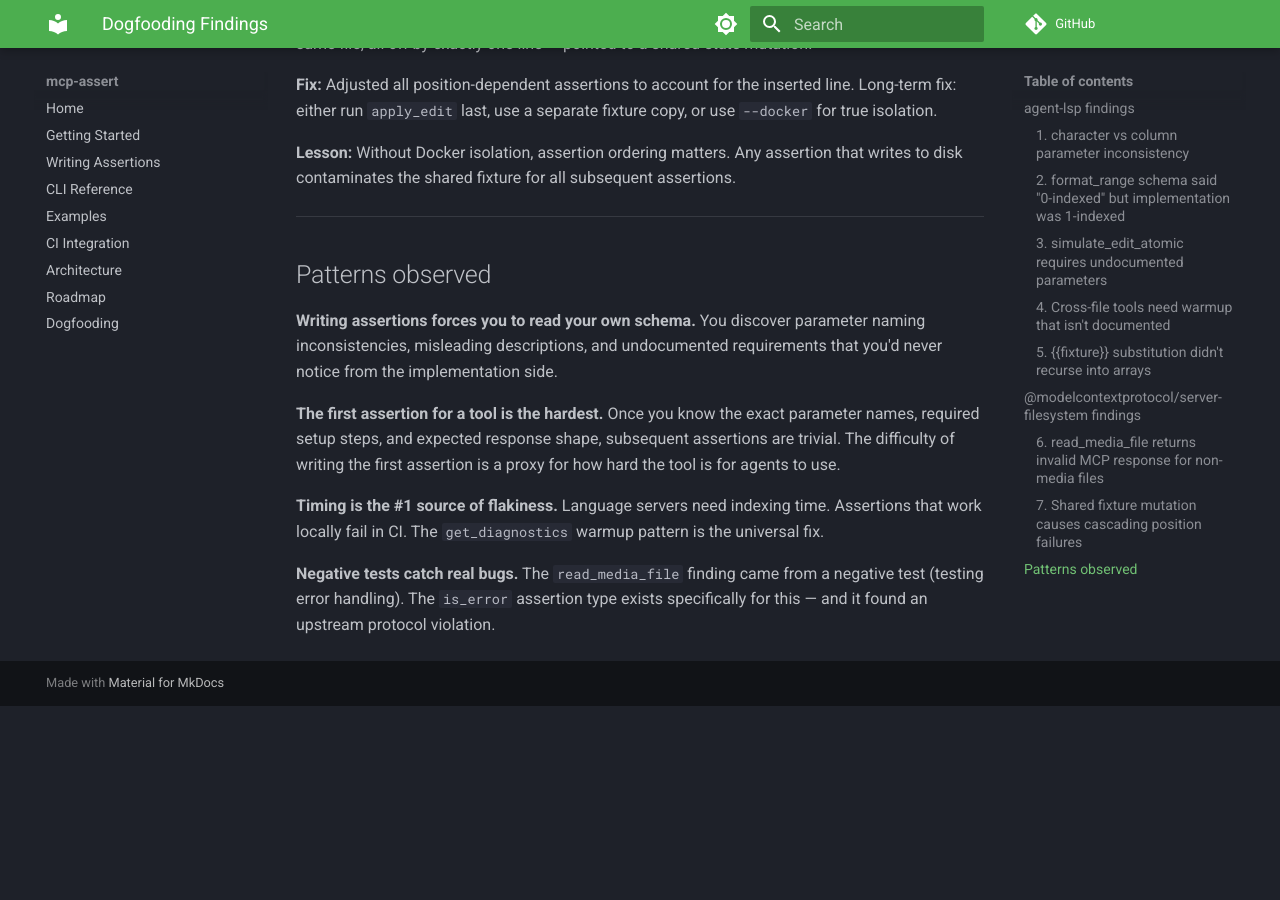
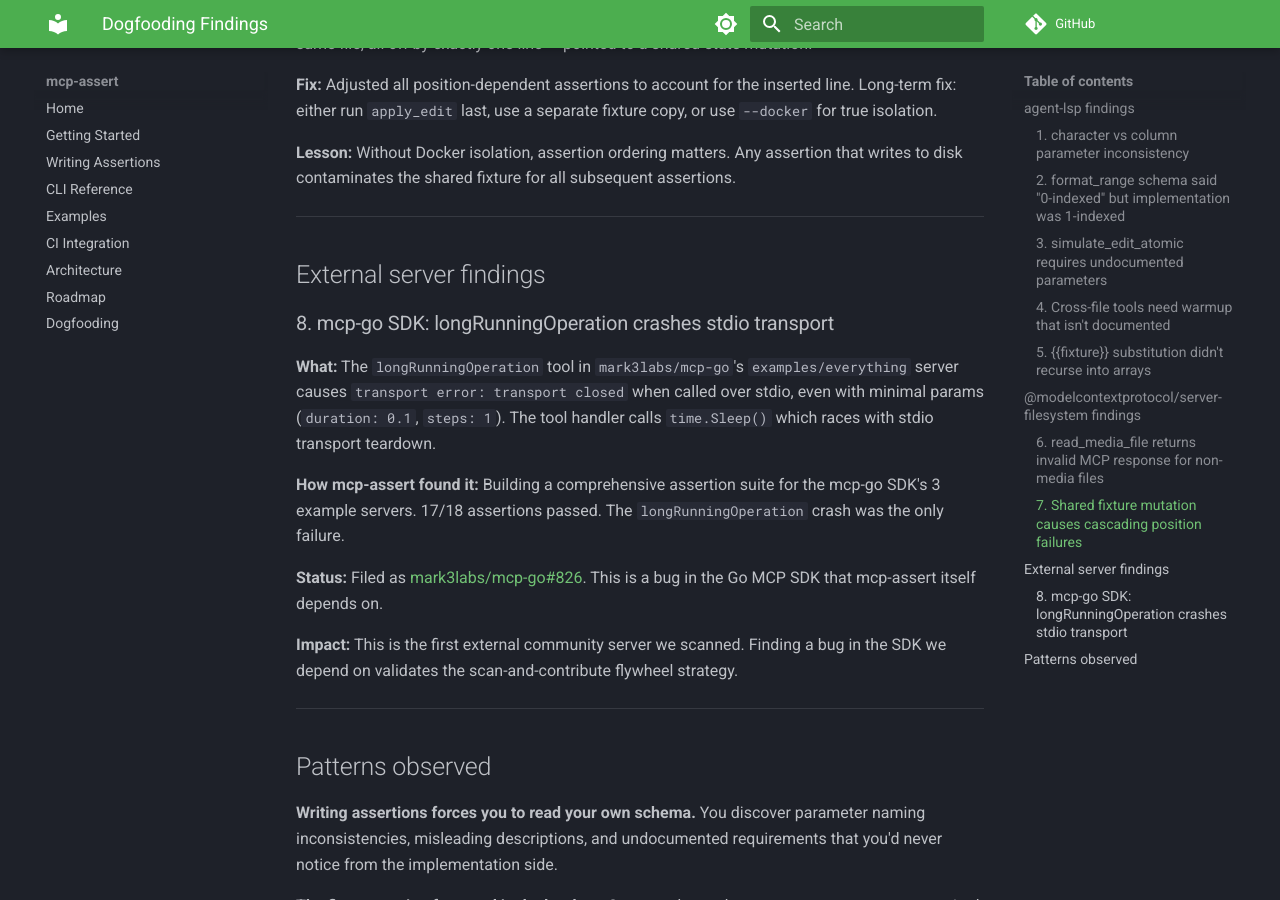
Before and after one commit to blackwell-systems/mcp-assert, an MkDocs documentation site: the page built from docs/dogfooding-findings.md, in a window 1280 px wide and 900 px high, scrolled down 2506 px. Built offline with MkDocs 1.6.1 and Material for MkDocs 9.7.7, drawn with Linux system fonts in a browser that asks for light colours; comment, search, counter and statistics services are not loaded; before the commit the page ends 3212 px from its top, so only the background shows below that.

Commit message:
docs: dogfooding finding #8 — mcp-go SDK transport crash
longRunningOperation in mark3labs/mcp-go examples/everything
crashes stdio transport. Filed as mark3labs/mcp-go#826.
First external community server scanned — flywheel validated.

```diff
--- a/docs/dogfooding-findings.md
+++ b/docs/dogfooding-findings.md
@@ -70,6 +70,20 @@
 
 ---
 
+## External server findings
+
+### 8. mcp-go SDK: longRunningOperation crashes stdio transport
+
+**What:** The `longRunningOperation` tool in `mark3labs/mcp-go`'s `examples/everything` server causes `transport error: transport closed` when called over stdio, even with minimal params (`duration: 0.1`, `steps: 1`). The tool handler calls `time.Sleep()` which races with stdio transport teardown.
+
+**How mcp-assert found it:** Building a comprehensive assertion suite for the mcp-go SDK's 3 example servers. 17/18 assertions passed. The `longRunningOperation` crash was the only failure.
+
+**Status:** Filed as [mark3labs/mcp-go#826](https://github.com/mark3labs/mcp-go/issues/826). This is a bug in the Go MCP SDK that mcp-assert itself depends on.
+
+**Impact:** This is the first external community server we scanned. Finding a bug in the SDK we depend on validates the scan-and-contribute flywheel strategy.
+
+---
+
 ## Patterns observed
 
 **Writing assertions forces you to read your own schema.** You discover parameter naming inconsistencies, misleading descriptions, and undocumented requirements that you'd never notice from the implementation side.
```
